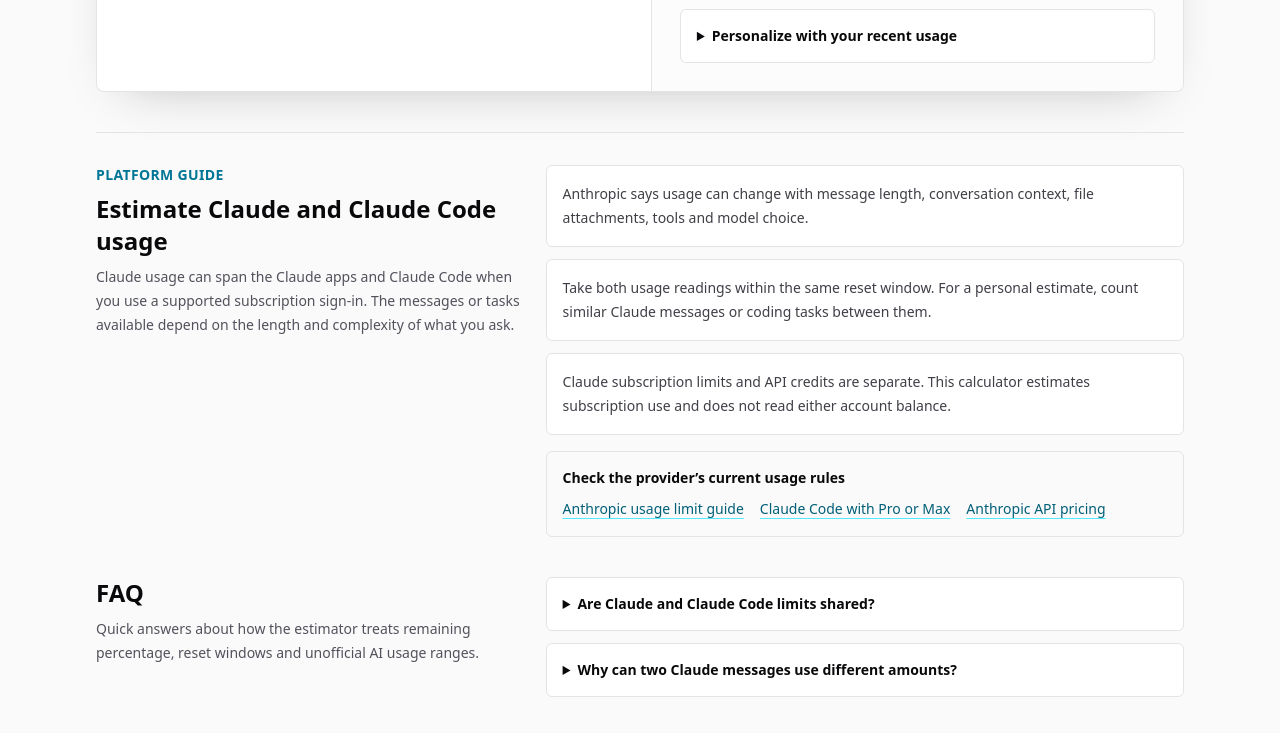
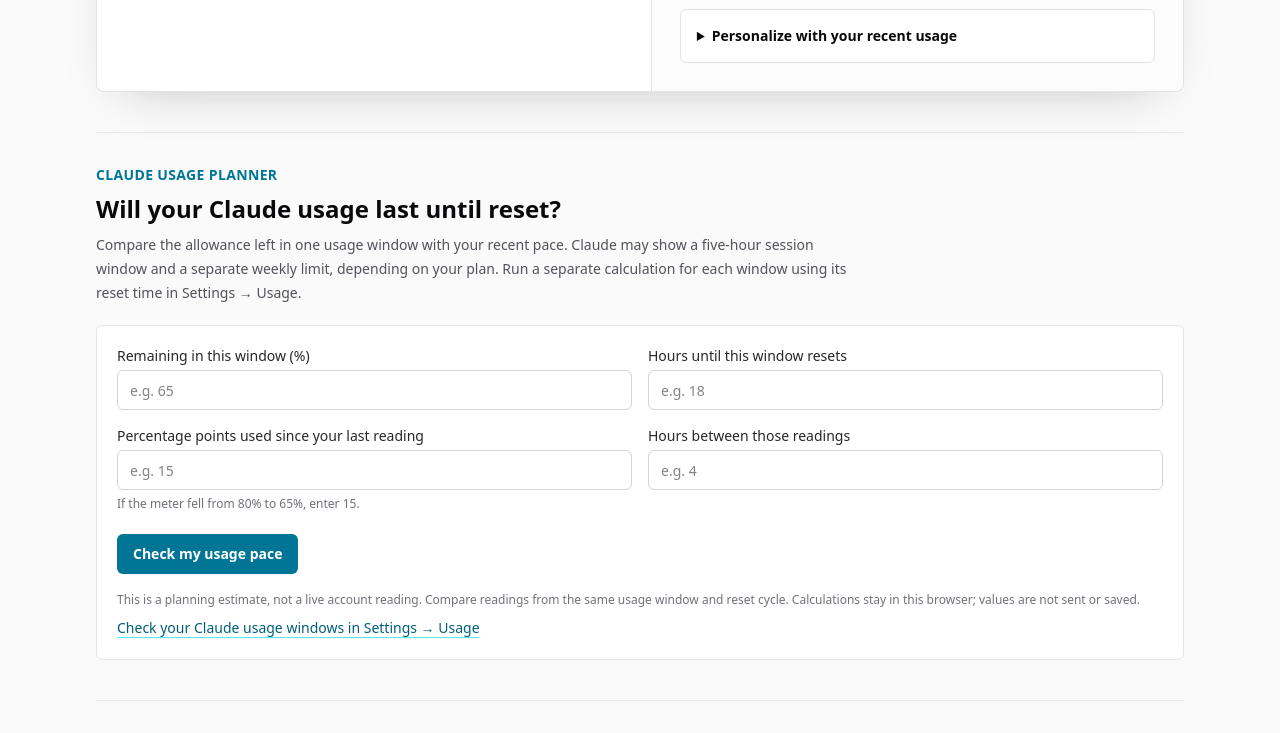
Before and after one commit to fladare124/ai-percent-to-prompts-calculator, a Next.js app: page /claude-usage-calculator in a window 1280 px wide. Shown: the part 1600-2333 px from the top of the page. Built offline with nearby package versions, Linux system fonts and the light colour scheme.

Commit message:
Add Claude usage reset pace planner

```diff
--- a/src/app/claude-usage-calculator/page.tsx
+++ b/src/app/claude-usage-calculator/page.tsx
@@ -1,10 +1,11 @@
 import type { Metadata } from "next";
+import UsagePacePlanner from "@/components/UsagePacePlanner";
 import SeoCalculatorPage from "@/components/SeoCalculatorPage";
 
 export const metadata: Metadata = {
-  title: "Claude Usage Calculator",
+  title: "Claude Usage Calculator and Reset Planner",
   description:
-    "Estimate how many Claude messages or Claude Code tasks your remaining usage percentage could cover.",
+    "Estimate Claude messages or Claude Code tasks and check whether your recent usage pace could last until the next reset.",
   alternates: {
     canonical: "/claude-usage-calculator",
   },
@@ -14,28 +15,43 @@ export default function ClaudeUsageCalculatorPage() {
   return (
     <SeoCalculatorPage
       h1="Claude Usage Calculator"
-      intro="Estimate how many Claude messages or Claude Code tasks your remaining percentage could cover. Adjust for plan, model, conversation length and task complexity."
+      intro="Estimate Claude messages or Claude Code tasks from your own usage readings, then check whether your recent pace could last until the next reset."
       platformFocus="Claude"
+      extraTool={
+        <UsagePacePlanner
+          platform="Claude"
+          windowGuidance="Claude may show a five-hour session window and a separate weekly limit, depending on your plan. Run a separate calculation for each window using its reset time in Settings → Usage."
+          sourceUrl="https://support.claude.com/en/articles/9797557-usage-limit-best-practices"
+          sourceLabel="Check your Claude usage windows in Settings → Usage"
+        />
+      }
       guide={{
         title: "Estimate Claude and Claude Code usage",
         summary:
-          "Claude usage can span the Claude apps and Claude Code when you use a supported subscription sign-in. The messages or tasks available depend on the length and complexity of what you ask.",
+          "There is no fixed message count that applies to every Claude plan and task. Allowance depends on your plan, model, conversation length, files and features used.",
         points: [
           "Anthropic says usage can change with message length, conversation context, file attachments, tools and model choice.",
-          "Take both usage readings within the same reset window. For a personal estimate, count similar Claude messages or coding tasks between them.",
-          "Claude subscription limits and API credits are separate. This calculator estimates subscription use and does not read either account balance.",
+          "Paid plans can have both a five-hour session limit and a weekly limit. Check Settings → Usage for the exact amount and reset time shown for your account.",
+          "Claude and Claude Code share subscription usage on supported Pro and Max sign-ins. Claude subscription usage and API billing are separate.",
+          "Take readings from the same window and compare similar work for a personal estimate. This calculator does not read your account balance.",
         ],
         sources: [
-          { label: "Anthropic usage limit guide", href: "https://support.anthropic.com/en/articles/9797557-usage-limit-best-practices" },
-          { label: "Claude Code with Pro or Max", href: "https://support.anthropic.com/en/articles/11145838-using-claude-code-with-your-pro-or-max-plan" },
-          { label: "Anthropic API pricing", href: "https://docs.anthropic.com/en/docs/about-claude/pricing" },
+          { label: "Claude usage and length limits", href: "https://support.claude.com/en/articles/11647753-how-do-usage-and-length-limits-work" },
+          { label: "Claude usage limit best practices", href: "https://support.claude.com/en/articles/9797557-usage-limit-best-practices" },
+          { label: "Claude Code with Pro or Max", href: "https://support.claude.com/en/articles/11145838-use-claude-code-with-your-pro-or-max-plan" },
+          { label: "Anthropic API pricing", href: "https://platform.claude.com/docs/en/about-claude/pricing" },
         ],
       }}
       extraFaq={[
         {
           question: "Are Claude and Claude Code limits shared?",
           answer:
-            "Anthropic says Claude and Claude Code activity share usage limits on supported Pro and Max plan sign-ins. Check your plan and account usage page for the allowance that applies to you.",
+            "Yes, on supported Pro and Max subscription sign-ins. Claude activity across the web, desktop and Claude Code counts toward the same usage limits. Check Settings → Usage for the limits on your plan.",
+        },
+        {
+          question: "How many Claude messages can I send before reset?",
+          answer:
+            "There is no single message count that applies to every plan or task. Model choice, conversation length, files and tools can change usage. Enter your own readings above for a planning estimate.",
         },
         {
           question: "Why can two Claude messages use different amounts?",
--- a/src/app/codex-usage-calculator/page.tsx
+++ b/src/app/codex-usage-calculator/page.tsx
@@ -1,5 +1,5 @@
 import type { Metadata } from "next";
-import CodexPacePlanner from "@/components/CodexPacePlanner";
+import UsagePacePlanner from "@/components/UsagePacePlanner";
 import SeoCalculatorPage from "@/components/SeoCalculatorPage";
 
 export const metadata: Metadata = {
@@ -18,7 +18,14 @@ export default function CodexUsageCalculatorPage() {
       intro="Turn the remaining percentage in your Codex usage meter into a planning range for coding tasks. Choose your plan and reset window, then adjust for model, reasoning and task size."
       platformFocus="Codex"
       productFocus="Codex"
-      extraTool={<CodexPacePlanner />}
+      extraTool={
+        <UsagePacePlanner
+          platform="Codex"
+          windowGuidance="If your usage view shows both a short window and a weekly window, calculate them separately."
+          sourceUrl="https://help.openai.com/en/articles/11369540-using-codex-with-your-chatgpt-plan"
+          sourceLabel="Check current Codex usage and reset details"
+        />
+      }
       guide={{
         title: "How Codex task usage varies",
         summary:
--- a/src/components/SeoCalculatorPage.tsx
+++ b/src/components/SeoCalculatorPage.tsx
@@ -48,8 +48,8 @@ const popularLinks = [
   },
   {
     href: "/claude-usage-calculator",
-    label: "Claude",
-    text: "Estimate messages or coding tasks from your usage meter.",
+    label: "Claude usage until reset",
+    text: "Estimate remaining messages and compare your usage pace with the next reset.",
   },
   {
     href: "/gemini-usage-calculator",
--- a/src/components/CodexPacePlanner.tsx
+++ b/src/components/UsagePacePlanner.tsx
@@ -22,6 +22,13 @@ type Estimate =
       runsOutInHours: number | null;
     };
 
+type UsagePacePlannerProps = {
+  platform: "Claude" | "Codex";
+  windowGuidance: string;
+  sourceUrl: string;
+  sourceLabel: string;
+};
+
 const initialInputs: Inputs = {
   remaining: "",
   hoursUntilReset: "",
@@ -29,7 +36,12 @@ const initialInputs: Inputs = {
   hoursObserved: "",
 };
 
-export default function CodexPacePlanner() {
+export default function UsagePacePlanner({
+  platform,
+  windowGuidance,
+  sourceUrl,
+  sourceLabel,
+}: UsagePacePlannerProps) {
   const [inputs, setInputs] = useState(initialInputs);
   const [estimate, setEstimate] = useState<Estimate | null>(null);
   const [error, setError] = useState("");
@@ -97,18 +109,17 @@ export default function CodexPacePlanner() {
     >
       <div className="max-w-3xl">
         <p className="text-sm font-semibold uppercase tracking-wide text-cyan-700 dark:text-cyan-300">
-          Codex usage planner
+          {platform} usage planner
         </p>
         <h2
           id="codex-pace-title"
           className="mt-2 text-2xl font-semibold text-zinc-950 dark:text-white"
         >
-          Will your Codex usage last until reset?
+          Will your {platform} usage last until reset?
         </h2>
         <p className="mt-2 text-sm leading-6 text-zinc-600 dark:text-zinc-400">
-          Compare the allowance left in one Codex usage window with your recent
-          pace. If your usage view shows both a short window and a weekly window,
-          calculate them separately.
+          Compare the allowance left in one usage window with your recent pace.{" "}
+          {windowGuidance}
         </p>
       </div>
 
@@ -120,7 +131,7 @@ export default function CodexPacePlanner() {
           <label className="block text-sm font-medium text-zinc-800 dark:text-zinc-200">
             Remaining in this window (%)
             <input
-              aria-label="Codex usage percentage remaining"
+              aria-label={`${platform} usage percentage remaining`}
               type="number"
               min="0"
               max="100"
@@ -137,7 +148,7 @@ export default function CodexPacePlanner() {
           <label className="block text-sm font-medium text-zinc-800 dark:text-zinc-200">
             Hours until this window resets
             <input
-              aria-label="Hours until the selected Codex usage window resets"
+              aria-label={`Hours until the selected ${platform} usage window resets`}
               type="number"
               min="0.1"
               step="0.1"
@@ -155,7 +166,7 @@ export default function CodexPacePlanner() {
           <label className="block text-sm font-medium text-zinc-800 dark:text-zinc-200">
             Percentage points used since your last reading
             <input
-              aria-label="Codex usage percentage points spent since the last reading"
+              aria-label={`${platform} usage percentage points spent since the last reading`}
               type="number"
               min="0"
               max="100"
@@ -175,7 +186,7 @@ export default function CodexPacePlanner() {
           <label className="block text-sm font-medium text-zinc-800 dark:text-zinc-200">
             Hours between those readings
             <input
-              aria-label="Hours between Codex usage readings"
+              aria-label={`Hours between ${platform} usage readings`}
               type="number"
               min="0.1"
               step="0.1"
@@ -211,7 +222,7 @@ export default function CodexPacePlanner() {
             role="status"
           >
             {estimate.kind === "empty" ? (
-              <p>No allowance remains in this window. Check the reset time shown by Codex before planning more use.</p>
+              <p>No allowance remains in this window. Check the reset time shown by {platform} before planning more use.</p>
             ) : estimate.kind === "no-burn" ? (
               <p>
                 Your readings show no drop in this window during the observed
@@ -270,12 +281,12 @@ export default function CodexPacePlanner() {
         </p>
 
         <a
-          href="https://help.openai.com/en/articles/11369540-using-codex-with-your-chatgpt-plan"
+          href={sourceUrl}
           target="_blank"
           rel="noreferrer"
           className="mt-2 inline-block text-sm font-medium text-cyan-800 underline decoration-cyan-300 underline-offset-4 hover:text-cyan-600 dark:text-cyan-300 dark:decoration-cyan-800"
         >
-          Check current Codex usage and reset details
+          {sourceLabel}
         </a>
       </form>
     </section>
```
